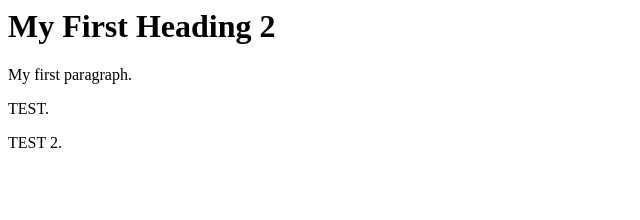
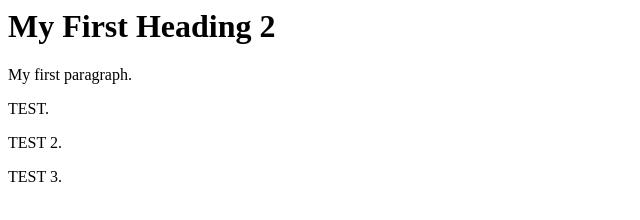
Before and after one commit to JoshuaKnight98/TEST-JENKINS, a plain HTML site: page index.html in a window 1280 px wide. Shown: the full height of the page, 0-640 px from the left. Drawn offline with Linux system fonts and the light colour scheme.

Commit message:
Update index.html

```diff
--- a/index.html
+++ b/index.html
@@ -8,5 +8,6 @@
     <p>My first paragraph.</p>
     <p>TEST.</p>
     <p>TEST 2.</p>
+    <p>TEST 3.</p>
   </body>
 </html>
```
